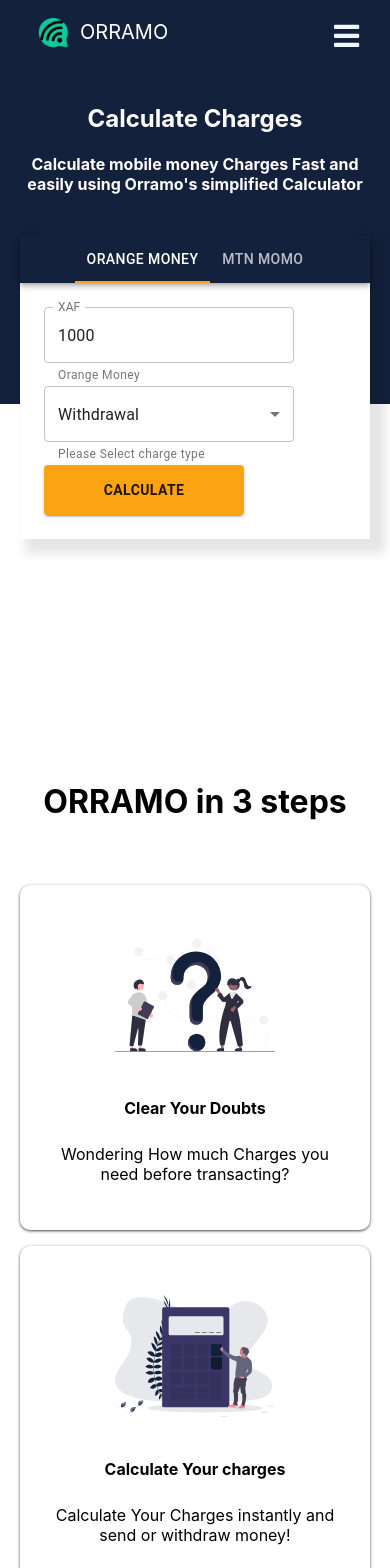
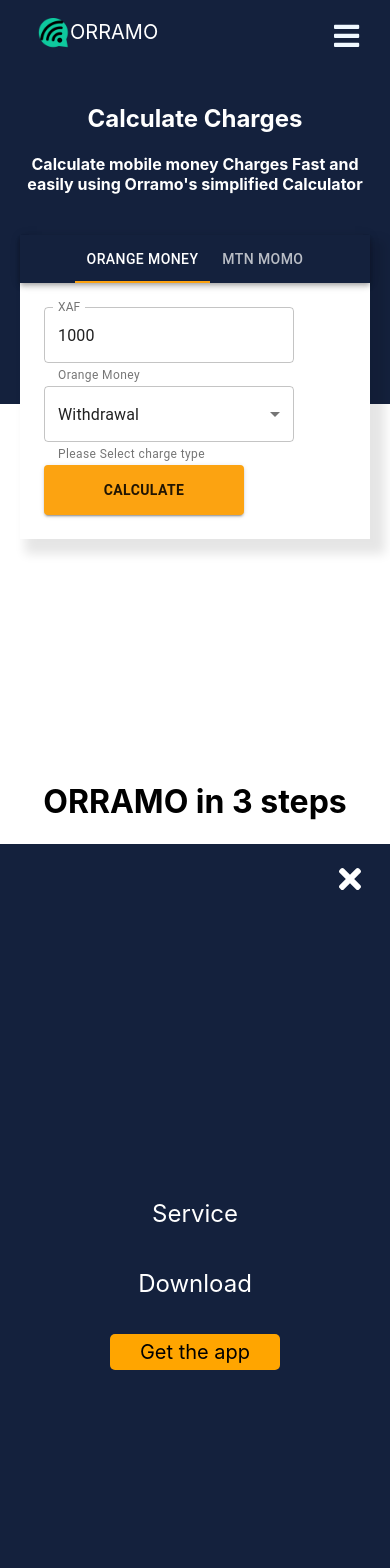
Before and after one commit to ato237/orramo-frontend, a React (Create React App) app: page / in a window 390 px wide. Shown: the top 1568 px of the page. Built offline with nearby package versions, Linux system fonts and the light colour scheme.

Commit message:
responsiveness issues solved

```diff
--- a/src/Calculator/index.js
+++ b/src/Calculator/index.js
@@ -163,8 +163,7 @@
     },
   },
   load: {
-    display: "flex",
-    justifyContent: "center",
+
   },
 }));
 
--- a/src/Navbar/NavbarElements.js
+++ b/src/Navbar/NavbarElements.js
@@ -1,5 +1,5 @@
 import styled from "styled-components";
-import { Link  as Links } from "react-scroll";
+import { Link as Links } from "react-scroll";
 import { Link as LinkR } from "react-router-dom";
 import { FaBars as bar } from "react-icons/fa";
 import { ImCross as cross } from "react-icons/im";
@@ -13,12 +13,24 @@
   background-color: #14213d;
   padding: 20px;
   margin: 0;
-  @media screen and (max-width: 910px){
+  @media screen and (max-width: 910px) {
     padding: 32px;
-
   }
 `;
+export const LogoWrapper = styled.div`
+`;
+export const Pop = styled.p`
+position: relative;
+bottom: 105px;
+left: 70px;
+`;
 
+export const Image = styled.img`
+  width: 80px;
+  position: relative;
+  bottom: 30px;
+  left: 10px;
+`;
 export const NavbarElements = styled.li`
   padding-left: 40px;
 `;
@@ -30,7 +42,7 @@
   text-decoration: none;
   color: white;
 
-  @media screen and (max-width: 910px){
+  @media screen and (max-width: 910px) {
     transition: 0.2s ease-in-out;
     left: 0;
     top: 20px;
@@ -67,7 +79,7 @@
     opacity: 80%;
   }
 
-  @media screen and (max-width: 910px){
+  @media screen and (max-width: 910px) {
     display: none;
   }
 `;
@@ -81,7 +93,7 @@
     color: #fca311;
   }
 
-  @media screen and (max-width: 910px){
+  @media screen and (max-width: 910px) {
     display: none;
   }
 `;
@@ -94,7 +106,7 @@
   font-size: 25px;
   color: white;
   cursor: pointer;
-  @media screen and (max-width: 910px){
+  @media screen and (max-width: 910px) {
     display: inline;
   }
 `;
@@ -106,7 +118,7 @@
   font-size: 25px;
   color: white;
   cursor: pointer;
-  @media screen and (max-width: 910px){
+  @media screen and (max-width: 910px) {
     display: inline;
   }
 `;
--- a/src/Navbar/index.js
+++ b/src/Navbar/index.js
@@ -7,6 +7,7 @@
   NavLinksLogo,
   NavLinksButton,
   MobileIcon,
+  LogoWrapper,Image,Pop
 } from "./NavbarElements";
 import { FaBars } from "react-icons/fa";
 import Icon from "../Images/logoora.png";
@@ -20,20 +21,13 @@
         <NavbarWrapper>
           <NavbarElements>
             <NavLinksLogo to="/">
-              <div style={{ display: "flex", justifyContent: "flex-start" }}>
-                <img
-                  style={{
-                    width: "80px",
-                    padding: "-50px",
-                    position: "relative",
-                    bottom: "30px",
-                    left:"10px"
-                  }}
+              <LogoWrapper >
+                <Image
                   src={Icon}
                   alt="logo"
                 />
-                ORRAMO
-              </div>
+               <Pop>ORRAMO</Pop>
+              </LogoWrapper>
             </NavLinksLogo>
           </NavbarElements>
           <NavbarElements>
--- a/src/Sidebar/SidebarElements.js
+++ b/src/Sidebar/SidebarElements.js
@@ -15,7 +15,7 @@
   left: 0;
   transition: 0.3s ease-in-out;
   opacity: $${({ isOpen }) => (isOpen ? "100%" : "0")};
-    top: ${({ isOpen }) => (isOpen ? "0" : "-100%")};
+    top: ${({ isOpen }) => (isOpen ? "0" : "100%")};
 
     @media screen and (min-width:910px){
       display: none;
@@ -43,15 +43,17 @@
 export const SidebarMenu = styled.ul`
   display: grid;
   grid-template-columns: 1fr;
-  grid-template-rows: repeat(6, 70px);
+  grid-template-rows: repeat(2, 70px);
   text-align: center;
 
   @media screen and (max-width: 480px) {
-    grid-template-rows: repeat(6, 60px);
+    grid-template-rows: repeat(2, 70px);
   }
 `;
 
 export const SidebarLink = styled(LinkS)`
+position: relative;
+right: 20px;
   display: flex;
   align-items: center;
   justify-content: center;
@@ -92,4 +94,10 @@
     transition: all 0.2s ease-in-out;
     opacity: 70%;
   }
+
+  @media screen and (max-width: 500px){
+    padding: 6px 30px;
+    font-size:20px;
+
+  }
 `;
--- a/src/Sidebar/index.js
+++ b/src/Sidebar/index.js
@@ -14,7 +14,7 @@
                   <SidebarLink to='service' onClick={toggle}>
                       Service
                   </SidebarLink>
-                  <SidebarLink to='download' onClick={toggle}>
+                  <SidebarLink to='services' onClick={toggle}>
                       Download
                   </SidebarLink>
               </SidebarMenu>
```
Lines whose indentation alone changed are shown as unchanged.
